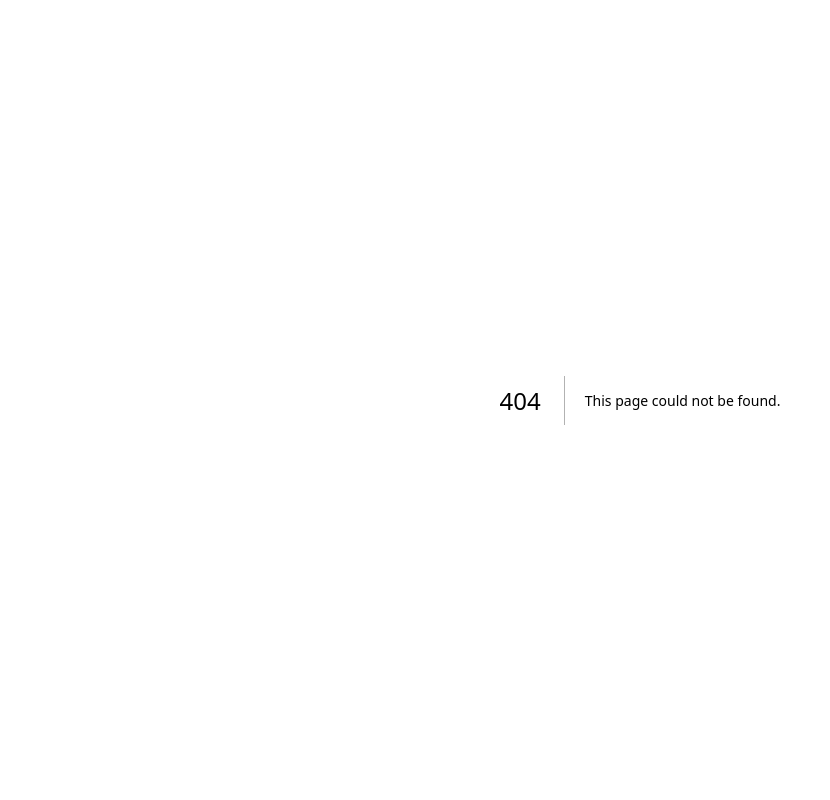
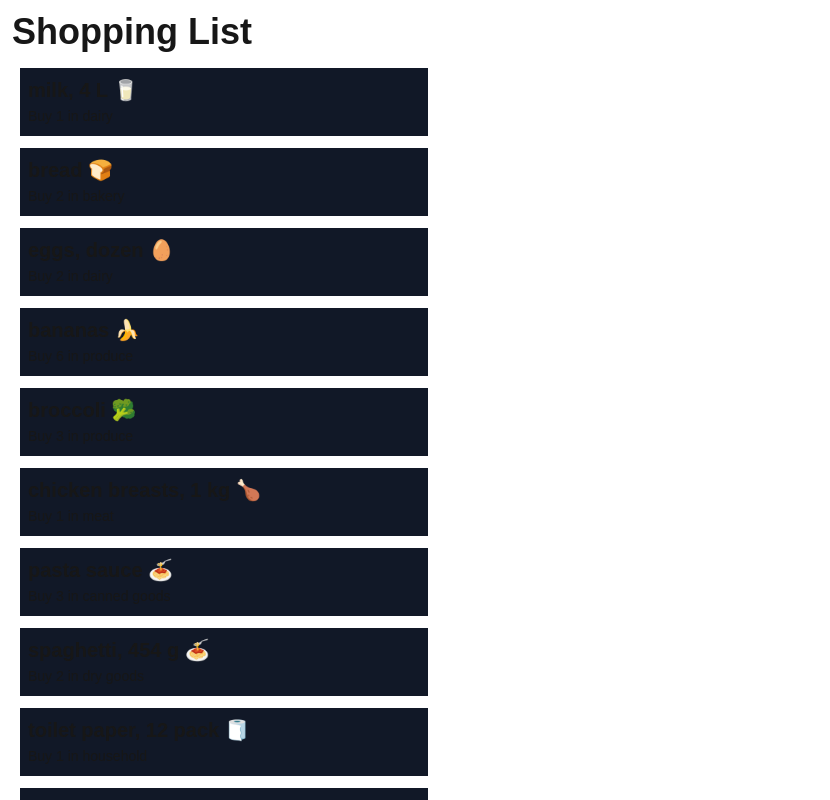
Before and after one commit to Mit459/cprg306-assignments, a Next.js app: page /week-3 in a window 1280 px wide. Before the commit this address had no page. Shown: the top 800 px of the page, without its empty margins (0-830 px from the left). Built offline with nearby package versions, Linux system fonts and the light colour scheme.

Commit message:
assignment-3_Done

```diff
--- a/app/layout.js
+++ b/app/layout.js
@@ -12,7 +12,7 @@ const geistMono = Geist_Mono({
 });
 
 export const metadata = {
-  title: "Create Next App",
+  title: "Shopping List",
   description: "Generated by create next app",
 };
 
--- a/app/page.js
+++ b/app/page.js
@@ -7,6 +7,9 @@ export default function Home() {
       <p>
         <Link href = "/week-2">Go to week-2</Link>
       </p>
+      <p>
+      <Link href = "/week-3">Go to week-3</Link>
+      </p>
     </main>
   );
 }
--- /dev/null
+++ b/app/week-3/item-list.js
@@ -0,0 +1,86 @@
+import Item from "./item";
+
+
+const ItemList = () => {
+    const items = [
+      {
+        name: "milk, 4 L 🥛",
+        quantity: 1,
+        category: "dairy",
+      },
+      {
+        name: "bread 🍞",
+        quantity: 2,
+        category: "bakery",
+      },
+      {
+        name: "eggs, dozen 🥚",
+        quantity: 2,
+        category: "dairy",
+      },
+      {
+        name: "bananas 🍌",
+        quantity: 6,
+        category: "produce",
+      },
+      {
+        name: "broccoli 🥦",
+        quantity: 3,
+        category: "produce",
+      },
+      {
+        name: "chicken breasts, 1 kg 🍗",
+        quantity: 1,
+        category: "meat",
+      },
+      {
+        name: "pasta sauce 🍝",
+        quantity: 3,
+        category: "canned goods",
+      },
+      {
+        name: "spaghetti, 454 g 🍝",
+        quantity: 2,
+        category: "dry goods",
+      },
+      {
+        name: "toilet paper, 12 pack 🧻",
+        quantity: 1,
+        category: "household",
+      },
+      {
+        name: "paper towels, 6 pack",
+        quantity: 1,
+        category: "household",
+      },
+      {
+        name: "dish soap 🍽️",
+        quantity: 1,
+        category: "household",
+      },
+      {
+        name: "hand soap 🧼",
+        quantity: 4,
+        category: "household",
+      },
+    ];
+
+    return (
+      <ul className="max-w-2xl mx-auto p-2">
+        {items.map((item, index) => (
+          <li key={index} className="mb-3">
+            <div className="bg-gray-900">
+              <Item
+                key={index}
+                name={item.name}
+                quantity={item.quantity}
+                category={item.category}
+              />
+          </div>
+          </li>
+        ))}
+      </ul>
+    );
+  };
+
+  export default ItemList;
--- /dev/null
+++ b/app/week-3/item.js
@@ -0,0 +1,14 @@
+import React from "react";
+
+const Item = ({ name, quantity, category }) => {
+  return (
+    <li className="p-2">
+      <span className="font-bold text-xl flex flex-col">{name}</span>
+      <span className="text-sm text-white-500 ">Buy {quantity} in </span>
+      <span className="text-sm text-white-500">{category}</span>
+
+    </li>
+  );
+};
+
+export default Item;
--- /dev/null
+++ b/app/week-3/page.js
@@ -0,0 +1,10 @@
+import ItemList from "./item-list";
+
+export default function App(){
+    return(
+        <div className="max-w-md p-3">
+            <h1 className="text-4xl font-bold mb-2">Shopping List</h1>
+            <ItemList />
+        </div>
+    );
+}
```
